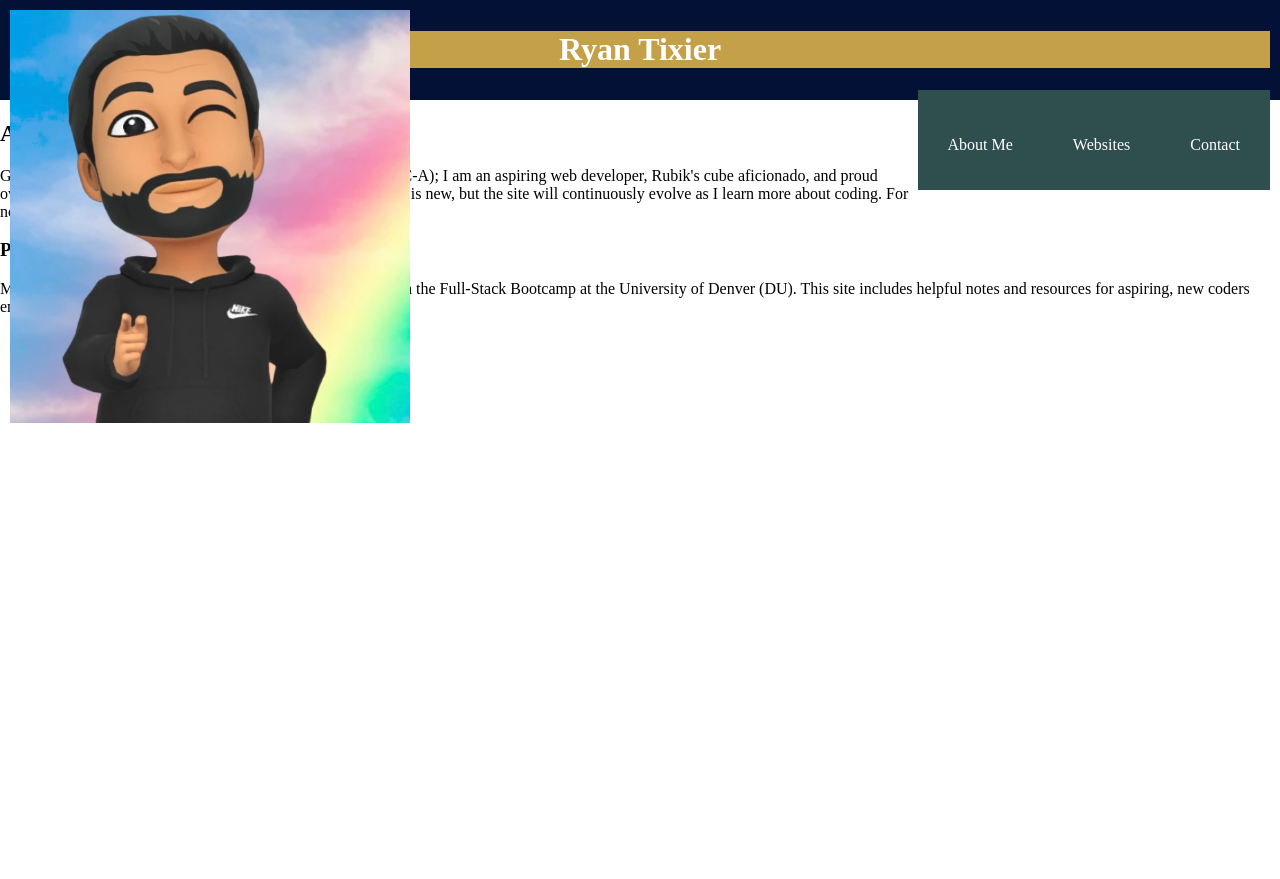
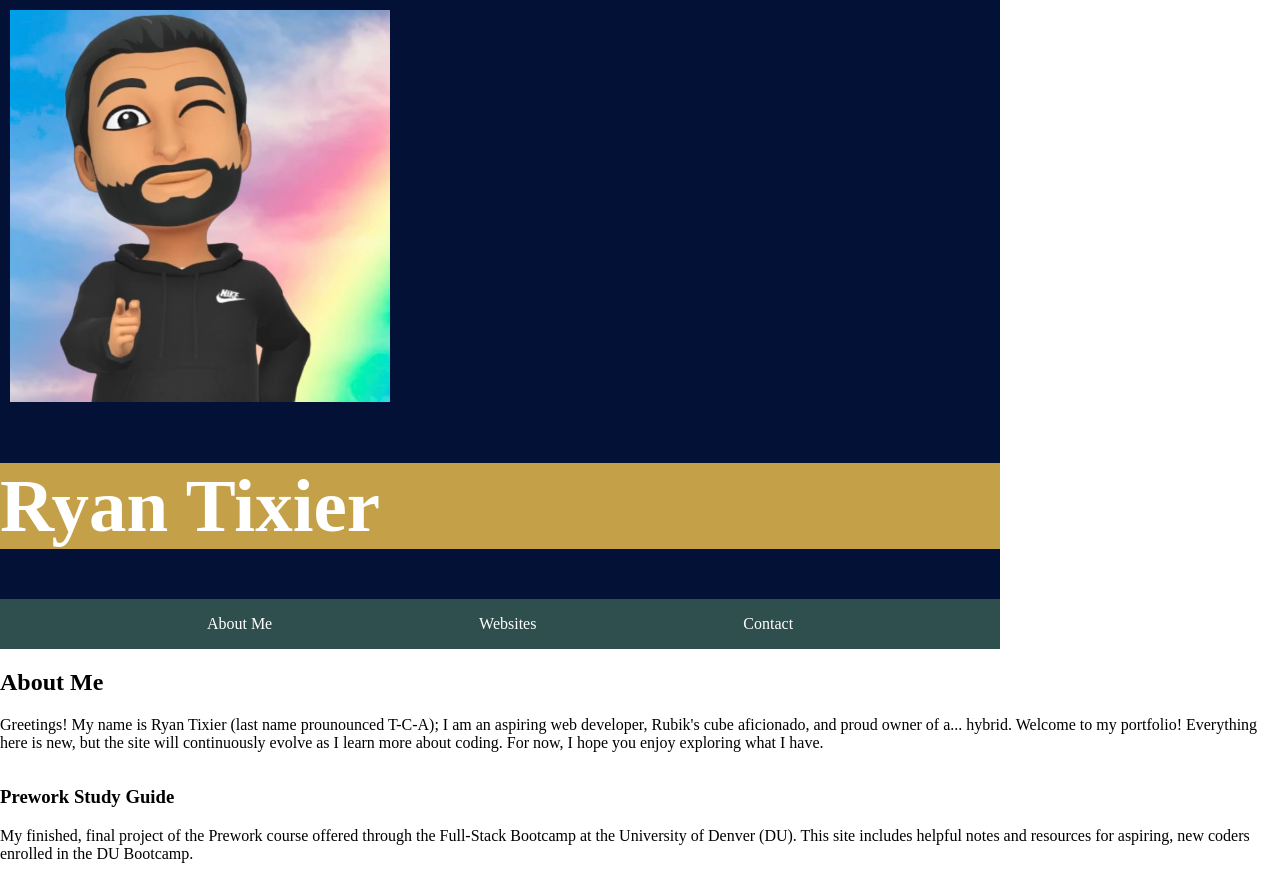
Before and after one commit to ryantixier/M2C_Dossier-de-Tixier, a plain HTML site: page index.html in a window 1280 px wide. Before the commit the page ends 800 px from the top, so only its background shows below. Drawn offline with Linux system fonts and the light colour scheme.

Commit message:
(CSS) adjusted flex properties

```diff
--- a/assets/css/stylesheet.css
+++ b/assets/css/stylesheet.css
@@ -4,51 +4,63 @@
 
 body {
   margin: 0;
+  display: flex;
+  flex-wrap: wrap;
 }
 
 header {
-  display: flexbox;
-  padding: 10px;
+  /* display: flexbox; */
+  /* flex-wrap: wrap; */
+  /* padding: 0px; */
   background: rgb(2, 17, 53);
   color: rgb(255, 255, 255);
 }
 
 header h1 {
-  display: inline-block;
   background-color: rgb(196, 161, 73);
-  justify-content: center;
 }
 
 .introduction-img {
   display: flex;
+  flex-direction: column;
+  justify-content: flex;
   max-height: auto;
   max-width: 400px;
-  position: absolute;
+  padding: 1%;
+  /* position: absolute; */
 }
 
 .introduction-name {
-  padding: 0;
   display: flex;
   /* position: relative; */
-  left: 0px;
-  top: 15px;
+  width: 1000px;
+  max-height: auto;
+  align-items: center;
+  /* padding: 0; */
+  font-size: 75px;
+  /* left: 0px; */
+  /* top: 15px; */
 }
 
 nav {
   display: flex;
-  float: right;
+  width: 1000px;
+  justify-content: space-evenly;
   background-color: darkslategrey;
 }
 
 nav p {
   display: flex;
   flex-wrap: wrap;
-  padding: 30px;
-  padding-bottom: 20px;
+  /* padding: 10px; */
+  /* padding-bottom: 10px; */
 }
 
 /* ADD main{} section here!!! */
-
+main {
+  display: flex;
+  flex-wrap: wrap;
+}
 /* utilize flexbox for responsive layout */
 /* ^^figure out different screen size standards */
 
```
